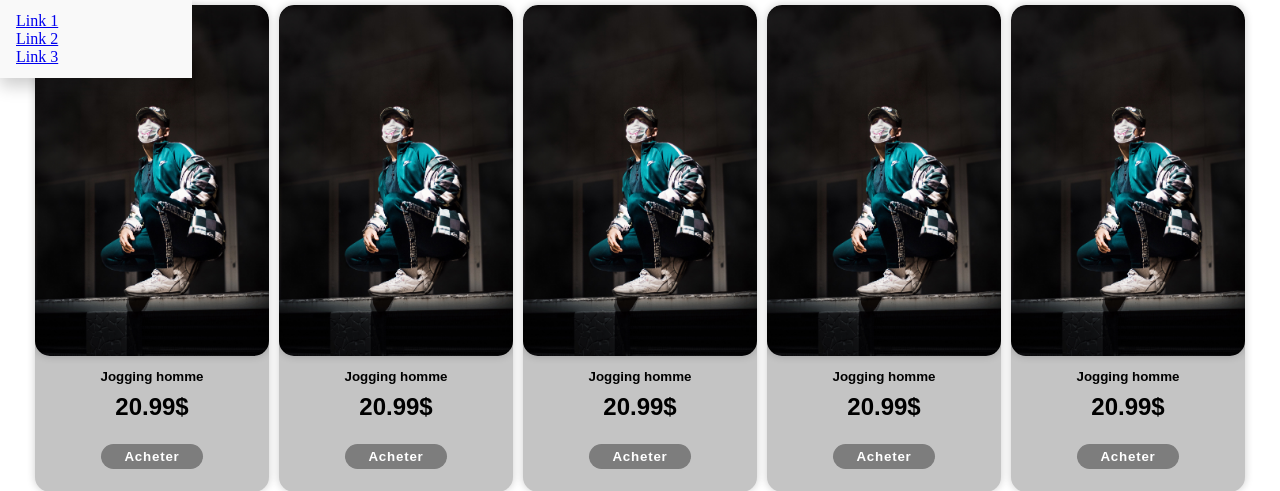
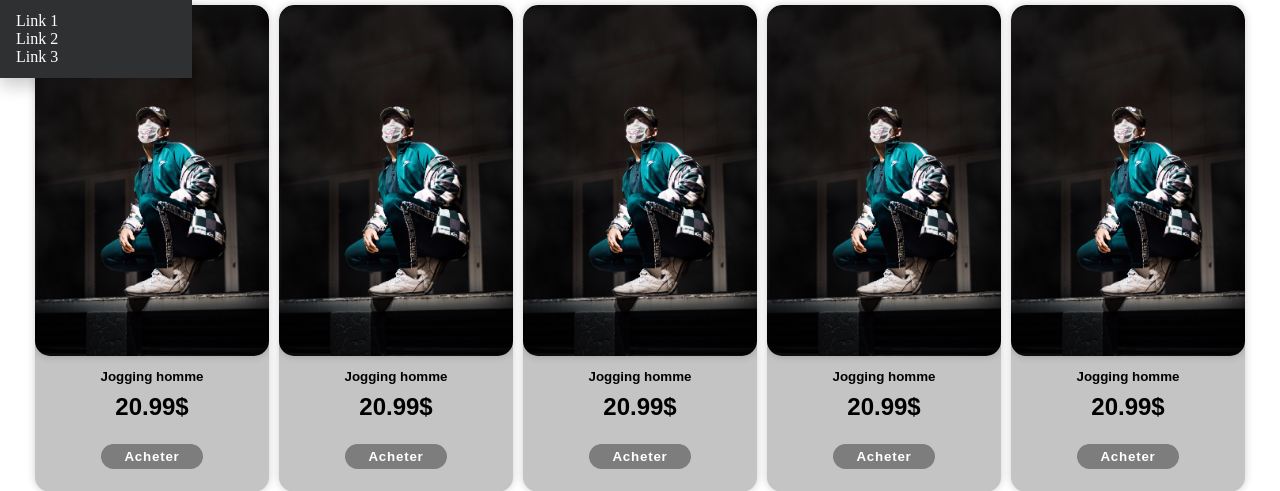
Before and after one commit to hugoassuncaorodrigues/projet_annuel_esgi, a PHP site: page /View/produits.view.php in a window 1280 px wide. Shown: the part 50-541 px from the top of the page. Run offline with PHP 8.4, Linux system fonts and the light colour scheme.

Commit message:
fix dropdown

```diff
--- a/framework/src/scss/components/_dropdown.scss
+++ b/framework/src/scss/components/_dropdown.scss
@@ -6,12 +6,22 @@
 .dropdown-content {
     display: none;
     position: absolute;
-    background-color: #f9f9f9;
+    background-color: #2f3031;
     min-width: 160px;
     box-shadow: 0px 8px 16px 0px rgba(0,0,0,0.2);
     padding: 12px 16px;
     z-index: 1;
   }
+
+.dropdown-content a {
+  text-decoration: none;
+  color: white;
+
+  &:hover {
+   font-weight: bold;
+  }
+}
+
 
   .dropdown:hover .dropdown-content {
     display: flex;
--- a/www/View/produits.view.php
+++ b/www/View/produits.view.php
@@ -17,9 +17,9 @@
                     <i class="fa fa-caret-down"></i>
                 </button>
                 <div class="dropdown-content">
-                <a href="#">Link 1</a>
-                <a href="#">Link 2</a>
-                <a href="#">Link 3</a>
+                    <a href="#">Link 1</a>
+                    <a href="#">Link 2</a>
+                    <a href="#">Link 3</a>
                 </div>
             </div>
             <ul>
--- a/www/dist/main.css
+++ b/www/dist/main.css
@@ -646,11 +646,20 @@
 .dropdown-content {
   display: none;
   position: absolute;
-  background-color: #f9f9f9;
+  background-color: #2f3031;
   min-width: 160px;
   box-shadow: 0px 8px 16px 0px rgba(0, 0, 0, 0.2);
   padding: 12px 16px;
   z-index: 1;
+}
+
+.dropdown-content a {
+  text-decoration: none;
+  color: white;
+}
+
+.dropdown-content a:hover {
+  font-weight: bold;
 }
 
 .dropdown:hover .dropdown-content {
```
